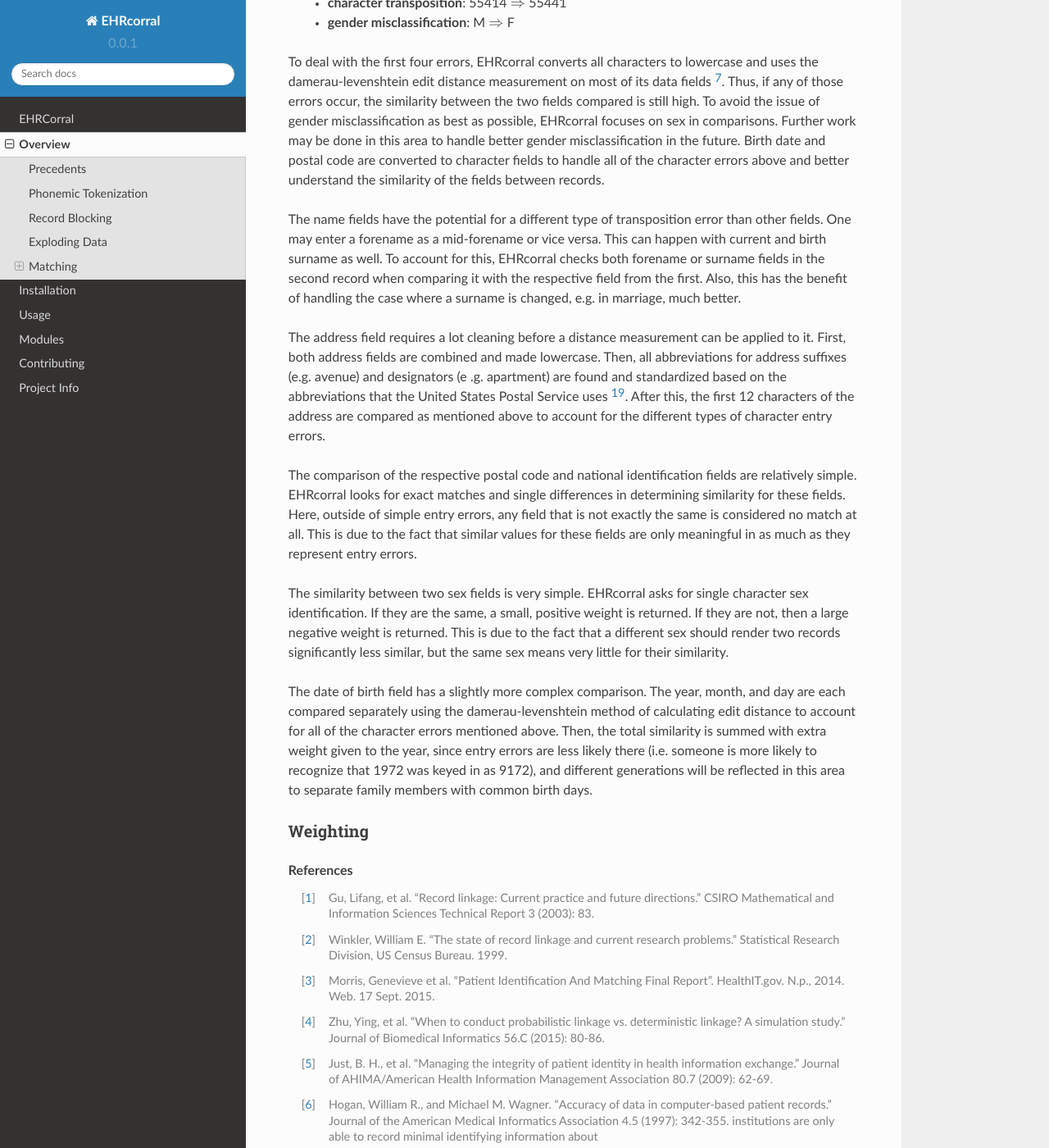
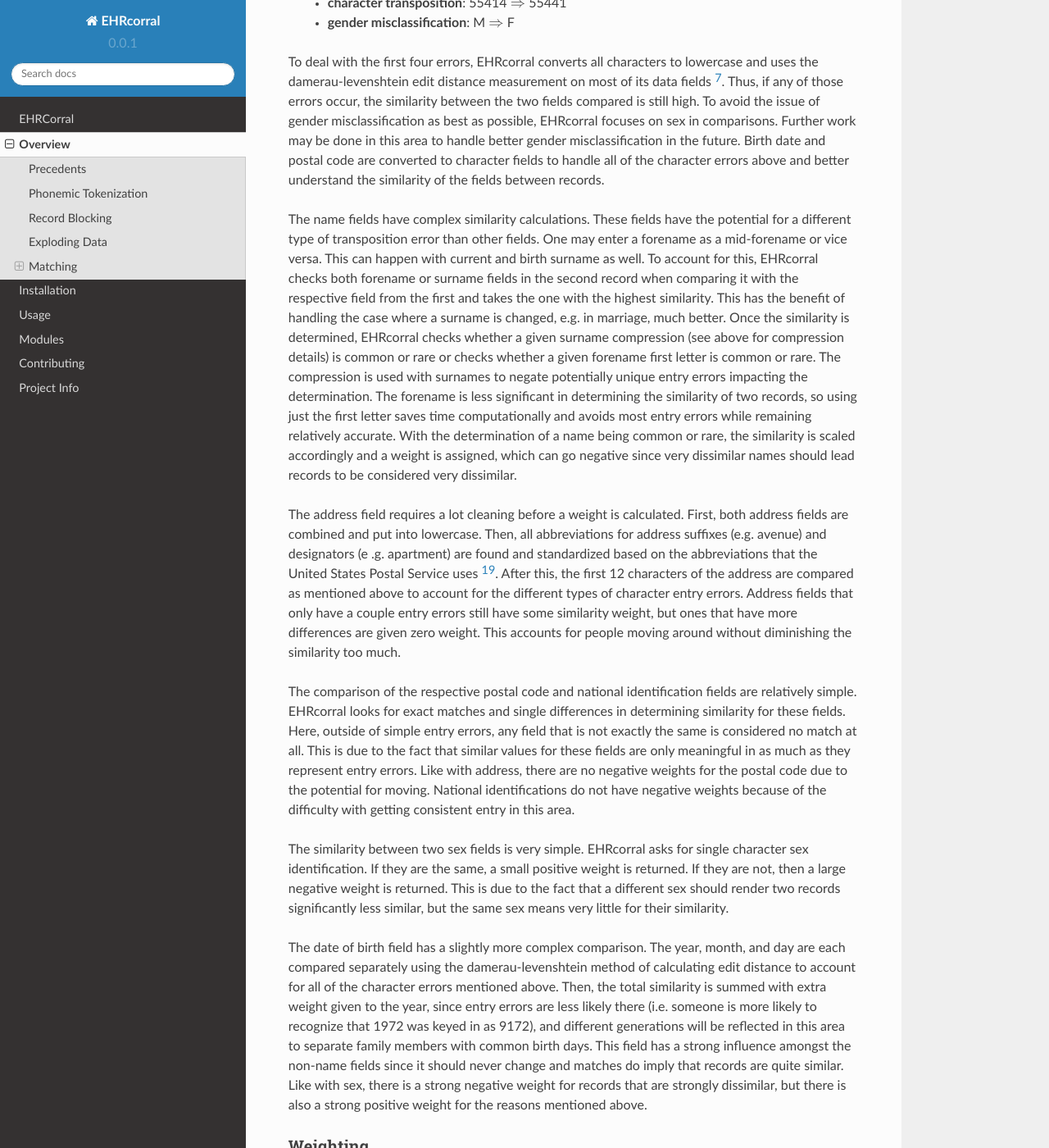
Before and after one commit to nsh87/ehrcorral, a Sphinx documentation site: the page built from docs/overview.rst, in a window 1280 px wide and 1400 px high, scrolled down 4290 px. Shown: the whole window at 82% size. Built offline with Sphinx 7.4.7 and the Read the Docs theme 2.0.0, drawn with Linux system fonts in a browser that asks for light colours; formulas are drawn with MathJax 3.

Commit message:
Add discussion of weighting to all paragraphs

```diff
--- a/docs/overview.rst
+++ b/docs/overview.rst
@@ -228,31 +228,48 @@ better gender misclassification in the future. Birth date and postal code are
 converted to character fields to handle all of the character errors above
 and better understand the similarity of the fields between records.
 
-The name fields have the potential for a different type of transposition
-error than other fields. One may enter a forename as a mid-forename or vice
-versa. This can happen with current and birth surname as well. To account for
-this, EHRcorral checks both forename or surname fields in the second record
-when comparing it with the respective field from the first. Also, this has the
-benefit of handling the case where a surname is changed, e.g. in marriage,
-much better.
+The name fields have complex similarity calculations. These fields have the
+potential for a different type of transposition error than other fields. One
+may enter a forename as a mid-forename or vice versa. This can happen with
+current and birth surname as well. To account for this, EHRcorral checks both
+forename or surname fields in the second record when comparing it with the
+respective field from the first and takes the one with the highest similarity.
+This has the benefit of handling the case where a surname is changed, e.g. in
+marriage, much better. Once the similarity is determined, EHRcorral checks
+whether a given surname compression (see above for compression details) is
+common or rare or checks whether a given forename first letter is common or
+rare. The compression is used with surnames to negate potentially unique
+entry errors impacting the determination. The forename is less significant in
+determining the similarity of two records, so using just the first letter
+saves time computationally and avoids most entry errors while remaining
+relatively accurate. With the determination of a name being common or rare,
+the similarity is scaled accordingly and a weight is assigned, which can go
+negative since very dissimilar names should lead records to be considered
+very dissimilar.
 
-The address field requires a lot cleaning before a distance measurement can
-be applied to it. First, both address fields are combined and made lowercase.
-Then, all abbreviations for address suffixes (e.g. avenue) and designators (e
+The address field requires a lot cleaning before a weight is calculated.
+First, both address fields are combined and put into lowercase. Then, all
+abbreviations for address suffixes (e.g. avenue) and designators (e
 .g. apartment) are found and standardized based on the abbreviations that the
 United States Postal Service uses [#usps]_. After this, the first 12
 characters of the address are compared as mentioned above to account for the
-different types of character entry errors.
+different types of character entry errors. Address fields that only have a
+couple entry errors still have some similarity weight, but ones that have
+more differences are given zero weight. This accounts for people moving
+around without diminishing the similarity too much.
 
 The comparison of the respective postal code and national identification
 fields are relatively simple. EHRcorral looks for exact matches and single
 differences in determining similarity for these fields. Here, outside of
 simple entry errors, any field that is not exactly the same is considered no
 match at all. This is due to the fact that similar values for these fields
-are only meaningful in as much as they represent entry errors.
+are only meaningful in as much as they represent entry errors. Like with
+address, there are no negative weights for the postal code due to the
+potential for moving. National identifications do not have negative weights
+because of the difficulty with getting consistent entry in this area.
 
 The similarity between two sex fields is very simple. EHRcorral asks for
-single character sex identification. If they are the same, a small, positive
+single character sex identification. If they are the same, a small positive
 weight is returned. If they are not, then a large negative weight is returned.
 This is due to the fact that a different sex should render two records
 significantly less similar, but the same sex means very little for their
@@ -265,7 +282,11 @@ errors mentioned above. Then, the total similarity is summed with extra
 weight given to the year, since entry errors are less likely there (i.e.
 someone is more likely to recognize that 1972 was keyed in as 9172), and
 different generations will be reflected in this area to separate family
-members with common birth days.
+members with common birth days. This field has a strong influence amongst the
+non-name fields since it should never change and matches do imply that
+records are quite similar. Like with sex, there is a strong negative weight
+for records that are strongly dissimilar, but there is also a strong positive
+weight for the reasons mentioned above.
 
 Weighting
 ^^^^^^^^^
```
